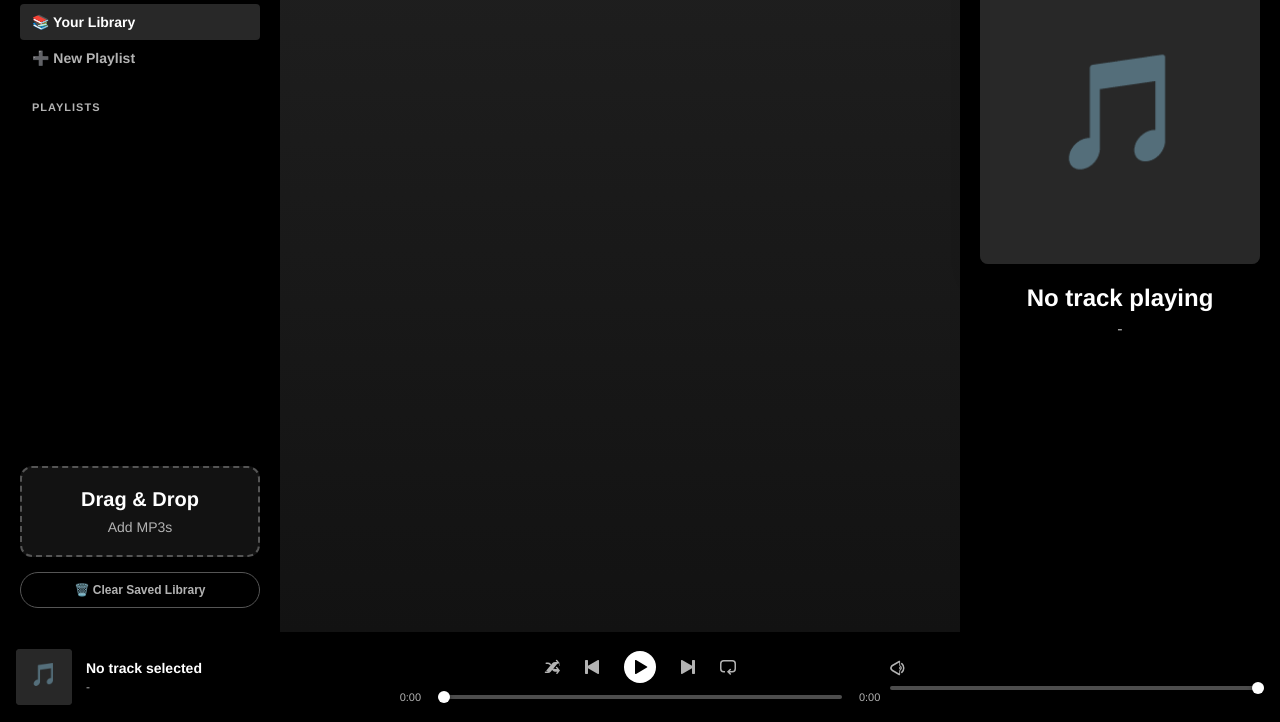
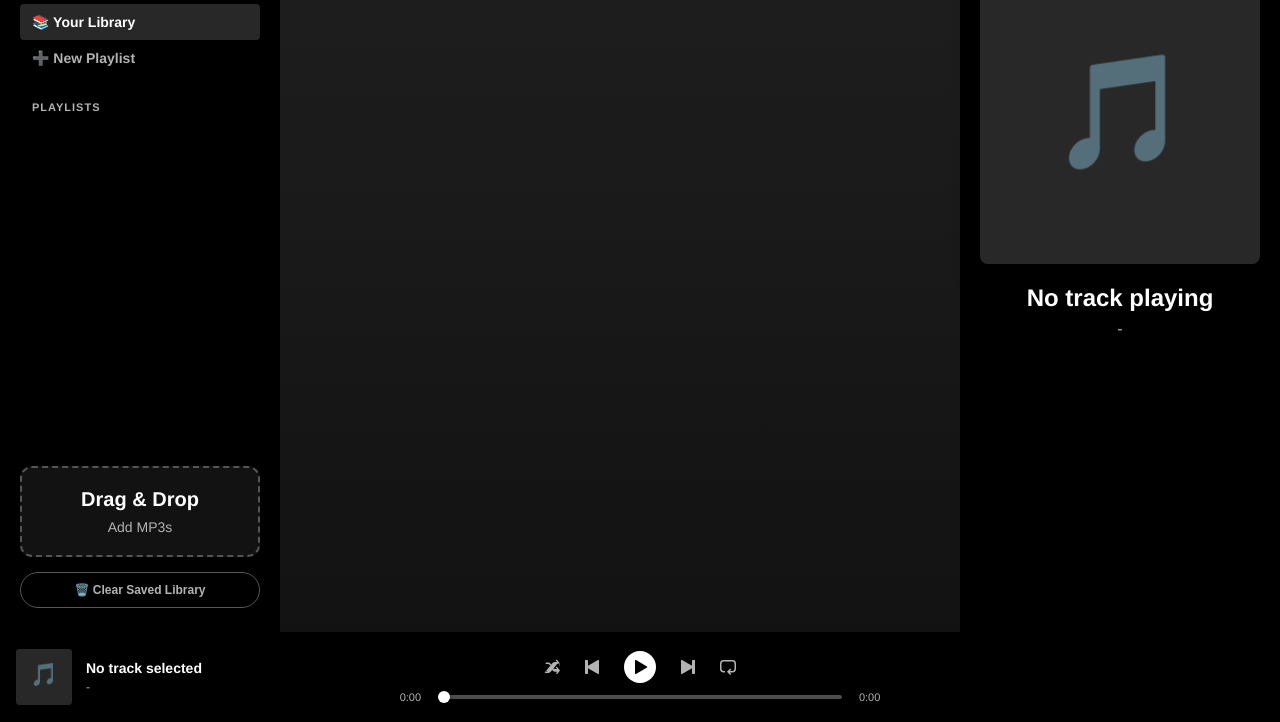
Before and after one commit to BNR5673475/Music, a plain HTML site: page index.html in a window 1280 px wide. Shown: the part 78-800 px from the top of the page. Drawn offline with Linux system fonts and the light colour scheme.

Commit message:
index.html

```diff
--- a/index.html
+++ b/index.html
@@ -76,15 +76,7 @@
                 <span id="total-time" class="time-display">0:00</span>
             </div>
         </div>
-        <div class="right-controls">
-            <button class="icon-btn" id="mute-btn" title="Mute">
-                <svg id="vol-icon" role="img" height="16" width="16" viewBox="0 0 16 16"><path fill="currentColor" d="M9.741.85a.75.75 0 0 1 .375.65v13a.75.75 0 0 1-1.125.65l-6.925-4a3.642 3.642 0 0 1-1.33-4.967 3.639 3.639 0 0 1 1.33-1.325l6.925-4a.75.75 0 0 1 .75 0zm-6.924 5.3a2.139 2.139 0 0 0-1.05 1.85 2.14 2.14 0 0 0 1.05 1.85l6.425 3.71V2.44L2.817 6.15zM13 8a5 5 0 0 1-1.745 3.795.75.75 0 0 0 1.01 1.11A6.499 6.499 0 0 0 14.5 8a6.5 6.5 0 0 0-2.235-4.905.75.75 0 0 0-1.01 1.11A5 5 0 0 1 13 8zm-2.095 1.922a2.5 2.5 0 0 0 0-3.844.75.75 0 1 0-.96.96 1 1 0 0 1 0 1.924.75.75 0 1 0 .96.96z"></path></svg>
-                <svg id="mute-icon" style="display: none;" role="img" height="16" width="16" viewBox="0 0 16 16"><path fill="currentColor" d="M13.86 5.47a.75.75 0 0 0-1.061 0l-1.47 1.47-1.47-1.47A.75.75 0 0 0 8.8 6.53L10.269 8l-1.47 1.47a.75.75 0 1 0 1.06 1.06l1.47-1.47 1.47 1.47a.75.75 0 0 0 1.06-1.06L12.39 8l1.47-1.47a.75.75 0 0 0 0-1.06zM9.741.85a.75.75 0 0 1 .375.65v13a.75.75 0 0 1-1.125.65l-6.925-4a3.642 3.642 0 0 1-1.33-4.967 3.639 3.639 0 0 1 1.33-1.325l6.925-4a.75.75 0 0 1 .75 0zm-6.924 5.3a2.139 2.139 0 0 0-1.05 1.85 2.14 2.14 0 0 0 1.05 1.85l6.425 3.71V2.44L2.817 6.15z"></path></svg>
-            </button>
-            <div class="volume-container">
-                <input type="range" id="volume-bar" min="0" max="1" step="0.01" value="1">
-            </div>
-        </div>
+        <div class="right-controls"></div>
     </div>
 
     <div id="playlist-modal" class="modal-overlay" style="display: none;">
```
